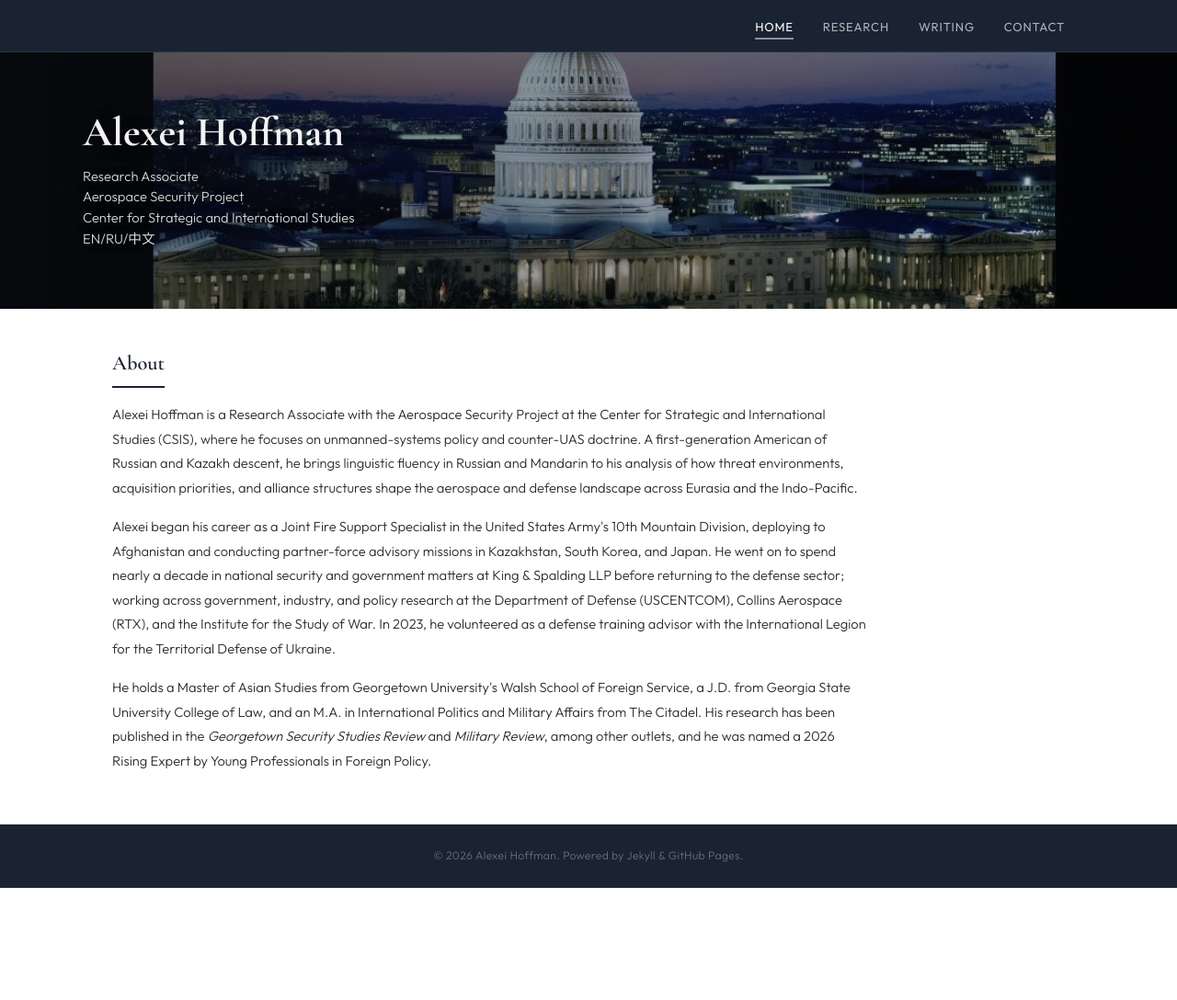
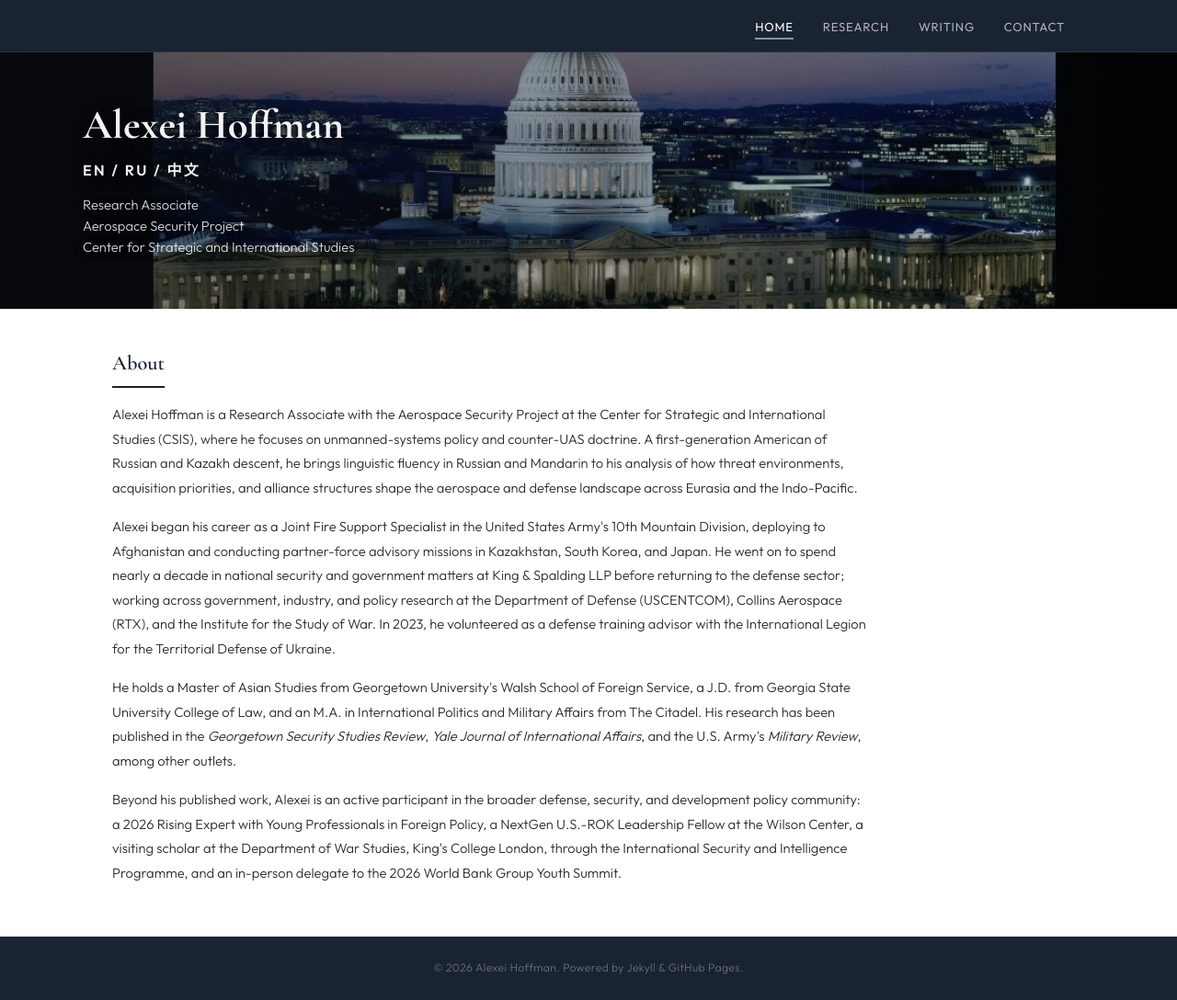
Before and after one commit to a-novi13-byte/a-novi13-byte.github.io, a Jekyll site: the page built from index.html, in a window 1280 px wide and 1088 px high. Shown: the whole window at 92% size. Built offline with Jekyll 4.4.1, drawn with Linux system fonts in a browser that asks for light colours.

Commit message:
Update index.html

```diff
--- a/index.html
+++ b/index.html
@@ -2,25 +2,24 @@
 layout: default
 title: Home
 ---
-
-<style>.site-nav .nav-name { visibility: hidden; }</style>
-
+<style>
+.site-nav .nav-name { visibility: hidden; }
+.hero-langs { font-size: 1rem; font-weight: 600; color: rgba(255,255,255,0.95); letter-spacing: 0.15em; margin-bottom: 0.8rem; text-shadow: 0 2px 16px rgba(0,0,0,0.6); }
+</style>
 <section class="hero-banner">
   <img src="{{ '/assets/images/banner.jpg' | relative_url }}" alt="U.S. Capitol at dusk">
   <div class="hero-banner-overlay">
     <div class="hero-banner-inner">
       <h1>Alexei Hoffman</h1>
-      <p class="hero-subtitle">Research Associate<br>Aerospace Security Project<br>Center for Strategic and International Studies<br>EN/RU/中文</p>
+      <p class="hero-langs">EN / RU / 中文</p>
+      <p class="hero-subtitle">Research Associate<br>Aerospace Security Project<br>Center for Strategic and International Studies</p>
     </div>
   </div>
 </section>
-
 <section class="about-section">
   <h2 class="about-heading">About</h2>
-
   <p>Alexei Hoffman is a Research Associate with the Aerospace Security Project at the Center for Strategic and International Studies (CSIS), where he focuses on unmanned-systems policy and counter-UAS doctrine. A first-generation American of Russian and Kazakh descent, he brings linguistic fluency in Russian and Mandarin to his analysis of how threat environments, acquisition priorities, and alliance structures shape the aerospace and defense landscape across Eurasia and the Indo-Pacific.</p>
-
   <p>Alexei began his career as a Joint Fire Support Specialist in the United States Army's 10th Mountain Division, deploying to Afghanistan and conducting partner-force advisory missions in Kazakhstan, South Korea, and Japan. He went on to spend nearly a decade in national security and government matters at King &amp; Spalding LLP before returning to the defense sector; working across government, industry, and policy research at the Department of Defense (USCENTCOM), Collins Aerospace (RTX), and the Institute for the Study of War. In 2023, he volunteered as a defense training advisor with the International Legion for the Territorial Defense of Ukraine.</p>
-
-  <p>He holds a Master of Asian Studies from Georgetown University's Walsh School of Foreign Service, a J.D. from Georgia State University College of Law, and an M.A. in International Politics and Military Affairs from The Citadel. His research has been published in the <em>Georgetown Security Studies Review</em> and <em>Military Review</em>, among other outlets, and he was named a 2026 Rising Expert by Young Professionals in Foreign Policy.</p>
+  <p>He holds a Master of Asian Studies from Georgetown University's Walsh School of Foreign Service, a J.D. from Georgia State University College of Law, and an M.A. in International Politics and Military Affairs from The Citadel. His research has been published in the <em>Georgetown Security Studies Review</em>, <em>Yale Journal of International Affairs</em>, and the U.S. Army's <em>Military Review</em>, among other outlets.</p>
+  <p>Beyond his published work, Alexei is an active participant in the broader defense, security, and development policy community: a 2026 Rising Expert with Young Professionals in Foreign Policy, a NextGen U.S.-ROK Leadership Fellow at the Wilson Center, a visiting scholar at the Department of War Studies, King's College London, through the International Security and Intelligence Programme, and an in-person delegate to the 2026 World Bank Group Youth Summit.</p>
 </section>
```
